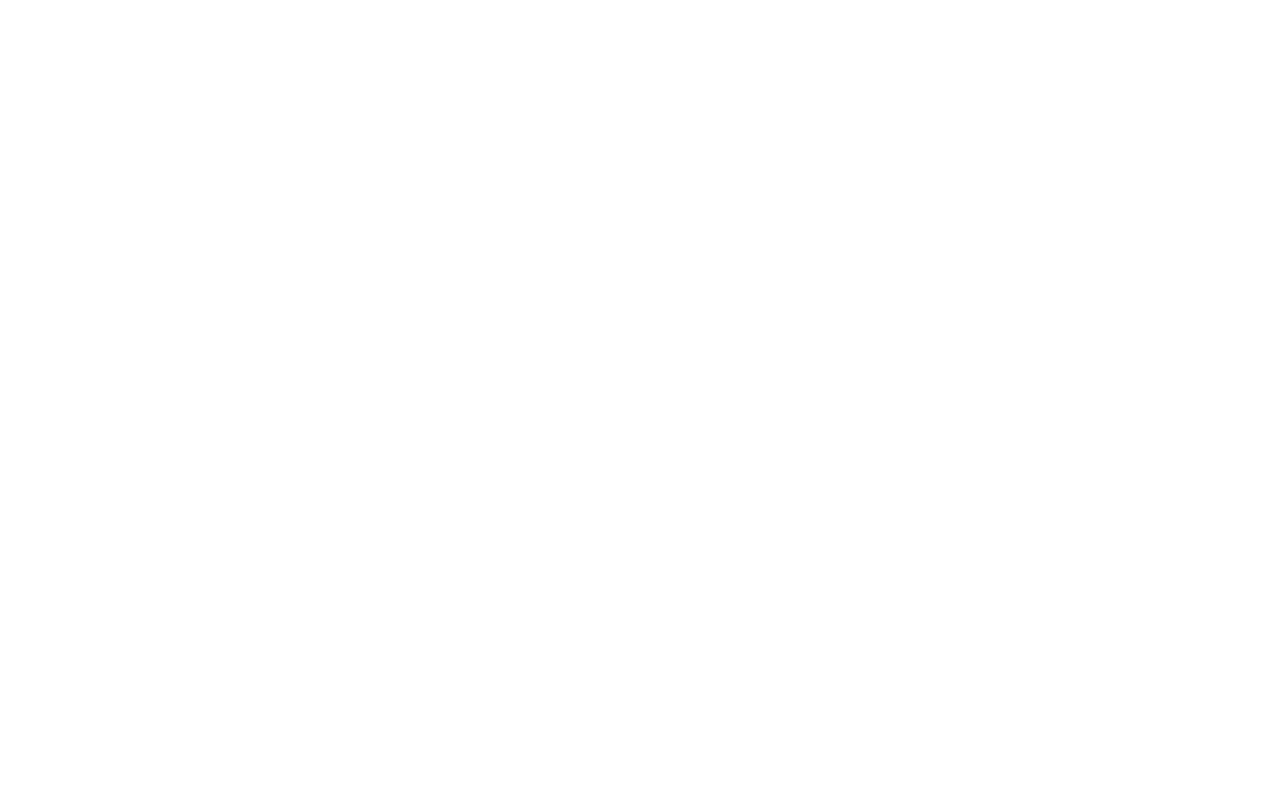
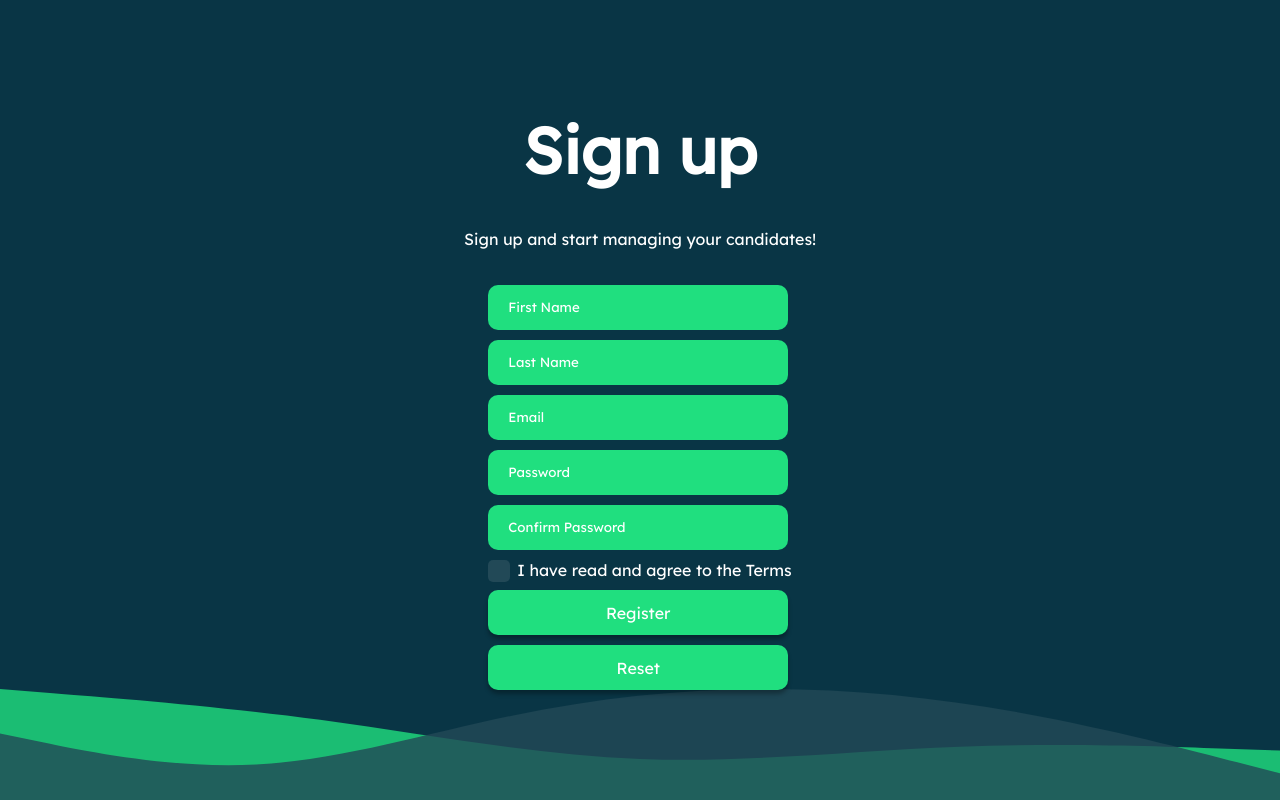
Before and after one commit to ars3nka/react-login-form, a React (Create React App) app: page /#/signup-formik in a window 1280 px wide. Before the commit this address had no page. Built offline with nearby package versions, Linux system fonts and the light colour scheme.

Commit message:
init validation

```diff
--- a/package.json
+++ b/package.json
@@ -14,12 +14,14 @@
     "@types/node": "^16.18.11",
     "@types/react": "^18.0.26",
     "@types/react-dom": "^18.0.10",
+    "formik": "^2.2.9",
     "react": "^18.2.0",
     "react-dom": "^18.2.0",
     "react-router-dom": "^6.8.0",
     "react-scripts": "5.0.1",
     "typescript": "^4.9.4",
-    "web-vitals": "^2.1.4"
+    "web-vitals": "^2.1.4",
+    "yup": "^0.32.11"
   },
   "scripts": {
     "start": "react-scripts start",
--- a/src/components/form-login/form-login.css
+++ b/src/components/form-login/form-login.css
@@ -29,6 +29,12 @@
   margin-bottom: 36px;
 }
 
+.login-form .error {
+  margin-top: 10px;
+  margin-bottom: 10px;
+  color: red;
+}
+
 .login-form form input[type='password'],
 .login-form form input[type='text'],
 .login-form form input[type='email'] {
@@ -54,7 +60,7 @@
 }
 
 .login-form form input[type='email'] {
-  margin-bottom: 32px;
+  margin-bottom: 25px;
 }
 
 .signup-form form input:not(:last-child) {
--- a/src/components/form-login/form-login.tsx
+++ b/src/components/form-login/form-login.tsx
@@ -1,10 +1,14 @@
 import { faEye } from '@fortawesome/free-solid-svg-icons';
 import { FontAwesomeIcon } from '@fortawesome/react-fontawesome';
-import { useState } from 'react';
+import { useEffect, useState } from 'react';
 import { NavLink } from 'react-router-dom';
 import { FormInput } from '../form-input/form-input';
 
 import './form-login.css';
+
+// eslint-disable-next-line no-useless-escape
+const regexEmail = /^\w+([\.-]?\w+)*@\w+([\.-]?\w+)*(\.\w{2,3})+$/;
+const regexPassword = /^(?=.*[a-z])(?=.*[A-Z])(?=.*\d)[a-zA-Z\d]{8,}$/;
 
 export const FormLogin = () => {
   const handleConfirm = () => {
@@ -15,7 +19,11 @@
   };
 
   const [email, setEmail] = useState<string>('');
+  const [emailError, setEmailError] = useState<string>('');
+
   const [password, setPassword] = useState<string>('');
+  const [passwordError, setPasswordError] = useState<string>('');
+
   const [isRememberme, setIsRememberme] = useState<boolean>(false);
   const [isShowPassword, setShowPassword] = useState<boolean>(true);
 
@@ -38,6 +46,29 @@
     console.log(isShowPassword);
   };
 
+  useEffect(() => {
+    const emailElement: HTMLElement | null = document.getElementById('email');
+    if (!regexEmail.test(email) && email.length !== 0) {
+      setEmailError('Please enter correct email');
+      {
+        emailElement ? (emailElement.style.marginBottom = '0px') : null;
+      }
+    } else {
+      setEmailError('');
+      {
+        emailElement ? (emailElement.style.marginBottom = '25px') : null;
+      }
+    }
+  }, [email]);
+
+  useEffect(() => {
+    if (!regexPassword.test(password) && password.length !== 0) {
+      setPasswordError('Please enter correct password');
+    } else {
+      setPasswordError('');
+    }
+  }, [password]);
+
   return (
     <div className="login-form">
       <h1>Sign in</h1>
@@ -50,6 +81,8 @@
           onChange={handleChange}
           value={email}
         />
+        {emailError ? <p className="error">{emailError}</p> : null}
+
         <div className="password">
           <FormInput
             type="password"
@@ -65,6 +98,7 @@
             onClick={() => showHidePassword('password')}
           />
         </div>
+        {passwordError ? <p className="error">{passwordError}</p> : null}
         <div className="login-form-rememberme">
           <div>
             <FormInput
@@ -78,7 +112,7 @@
         </div>
 
         <button type="submit">Login</button>
-        <NavLink to="/signup">
+        <NavLink to="/signup-formik">
           <button type="submit" className="change_page_button">
             Sign Up
           </button>
--- /dev/null
+++ b/src/components/form-signup/form-signup-formik.css
@@ -0,0 +1,42 @@
+.signup-form form input:not(:last-child) {
+  margin-bottom: 0px;
+}
+
+.signup-form-formik input[type='email'] {
+  margin-bottom: 0px !important;
+}
+
+.signup-form-formik .form-group:not(:first-child),
+.signup-form-formik .btn {
+  margin-top: 10px !important;
+}
+
+.invalid-feedback {
+  margin-top: 5px;
+  color: red;
+  font-size: 12px;
+}
+
+.form-check-label {
+  color: #fff;
+}
+
+#acceptTerms {
+  opacity: 0;
+  display: none;
+}
+
+#acceptTerms ~ label::before {
+  display: inline-block;
+  content: '   ';
+  width: 22px;
+  height: 22px;
+  border-radius: 5px;
+  background: #224957;
+  margin-right: 7px;
+  margin-bottom: -5.5px;
+}
+
+#acceptTerms:checked ~ label::before {
+  background-color: #20df7f;
+}
--- /dev/null
+++ b/src/components/form-signup/form-signup-formik.tsx
@@ -0,0 +1,204 @@
+import { ErrorMessage, Field, Form, Formik } from 'formik';
+import * as Yup from 'yup';
+import React from 'react';
+
+import '../form-login/form-login.css';
+import './form-signup.css';
+import './form-signup-formik.css';
+
+interface FormDate {
+  name: string;
+  lastName: string;
+  email: string;
+  password: string;
+  confirmPassword: string;
+  acceptTerms: boolean;
+}
+
+export const FormSignUpFormik = () => {
+  const handleSubmit = (data: FormDate) => {
+    const page = document.querySelector('.signup-form');
+    console.log(JSON.stringify(data, null, 2));
+    page
+      ? (page.innerHTML = `<p>Name: ${data.name}</p>
+    <p>Last Name: ${data.lastName}</p>
+    <p>Email: ${data.email}</p>
+    <p>Password: ${data.password}</p>
+    <p>Confirm Password: ${data.confirmPassword}</p>
+    <p>Accept Terms: ${data.acceptTerms}</p>`)
+      : null;
+  };
+
+  const validationSchema = () => {
+    return Yup.object().shape({
+      name: Yup.string()
+        .required('Name is required')
+        .min(3, 'Name must be at least 6 characters')
+        .max(20, 'Name must not exceed 20 characters'),
+      lastName: Yup.string()
+        .required('Last Name is required')
+        .min(3, 'Last Name must be at least 6 characters')
+        .max(20, 'Last Name must not exceed 20 characters'),
+      email: Yup.string()
+        .required('Email is required')
+        .email('Email is invalid'),
+      password: Yup.string()
+        .required('Password is required')
+        .min(6, 'Password must be at least 6 characters')
+        .max(40, 'Password must not exceed 40 characters'),
+      confirmPassword: Yup.string()
+        .required('Confirm Password is required')
+        .oneOf([Yup.ref('password'), null], 'Confirm Password does not match'),
+      acceptTerms: Yup.bool().oneOf([true], 'Accept Terms is required'),
+    });
+  };
+
+  {
+    const initialValues = {
+      name: '',
+      lastName: '',
+      email: '',
+      password: '',
+      confirmPassword: '',
+      acceptTerms: false,
+    };
+
+    return (
+      <div className="login-form signup-form signup-form-formik">
+        <h1>Sign up</h1>
+        <p>Sign up and start managing your candidates!</p>
+        <Formik
+          initialValues={initialValues}
+          validationSchema={validationSchema}
+          onSubmit={handleSubmit}
+        >
+          {({ errors, touched, resetForm }) => (
+            <Form>
+              <div className="form-group">
+                <Field
+                  placeholder="First Name"
+                  name="name"
+                  type="text"
+                  className={
+                    'form-control' +
+                    (errors.name && touched.name ? ' is-invalid' : '')
+                  }
+                />
+                <ErrorMessage
+                  name="name"
+                  component="div"
+                  className="invalid-feedback"
+                />
+              </div>
+
+              <div className="form-group">
+                <Field
+                  placeholder="Last Name"
+                  name="lastName"
+                  type="text"
+                  className={
+                    'form-control' +
+                    (errors.lastName && touched.lastName ? ' is-invalid' : '')
+                  }
+                />
+                <ErrorMessage
+                  name="lastName"
+                  component="div"
+                  className="invalid-feedback"
+                />
+              </div>
+
+              <div className="form-group">
+                <Field
+                  placeholder="Email"
+                  name="email"
+                  type="email"
+                  className={
+                    'form-control' +
+                    (errors.email && touched.email ? ' is-invalid' : '')
+                  }
+                />
+                <ErrorMessage
+                  name="email"
+                  component="div"
+                  className="invalid-feedback"
+                />
+              </div>
+
+              <div className="form-group">
+                <Field
+                  placeholder="Password"
+                  name="password"
+                  type="password"
+                  className={
+                    'form-control' +
+                    (errors.password && touched.password ? ' is-invalid' : '')
+                  }
+                />
+                <ErrorMessage
+                  name="password"
+                  component="div"
+                  className="invalid-feedback"
+                />
+              </div>
+
+              <div className="form-group">
+                <Field
+                  placeholder="Confirm Password"
+                  name="confirmPassword"
+                  type="password"
+                  className={
+                    'form-control' +
+                    (errors.confirmPassword && touched.confirmPassword
+                      ? ' is-invalid'
+                      : '')
+                  }
+                />
+                <ErrorMessage
+                  name="confirmPassword"
+                  component="div"
+                  className="invalid-feedback"
+                />
+              </div>
+
+              <div className="form-group form-check">
+                <Field
+                  name="acceptTerms"
+                  type="checkbox"
+                  id="acceptTerms"
+                  className={
+                    'form-check-input' +
+                    (errors.acceptTerms && touched.acceptTerms
+                      ? ' is-invalid'
+                      : '')
+                  }
+                />
+                <label htmlFor="acceptTerms" className="form-check-label">
+                  I have read and agree to the Terms
+                </label>
+                <ErrorMessage
+                  name="acceptTerms"
+                  component="div"
+                  className="invalid-feedback"
+                />
+              </div>
+
+              <button type="submit" className="btn btn-primary">
+                Register
+              </button>
+              <button
+                type="button"
+                onClick={resetForm}
+                className="btn btn-warning float-right"
+              >
+                Reset
+              </button>
+            </Form>
+          )}
+        </Formik>
+      </div>
+    );
+  }
+};
+
+export default FormSignUpFormik;
--- a/src/index.tsx
+++ b/src/index.tsx
@@ -5,6 +5,7 @@
 import './index.css';
 import { FormSignUp } from './components/form-signup/form-signup';
 import { FormLogin } from './components/form-login/form-login';
+import FormSignUpFormik from './components/form-signup/form-signup-formik';
 
 const root = ReactDOM.createRoot(
   document.getElementById('root') as HTMLElement
@@ -15,6 +16,7 @@
       <Routes>
         <Route path="/" element={<FormLogin />} />
         <Route path="/signup" element={<FormSignUp />} />
+        <Route path="/signup-formik" element={<FormSignUpFormik />} />
       </Routes>
     </HashRouter>
   </React.StrictMode>
```
Also changed, not shown: 1 other file (tests, documents, lock files or other folders).
